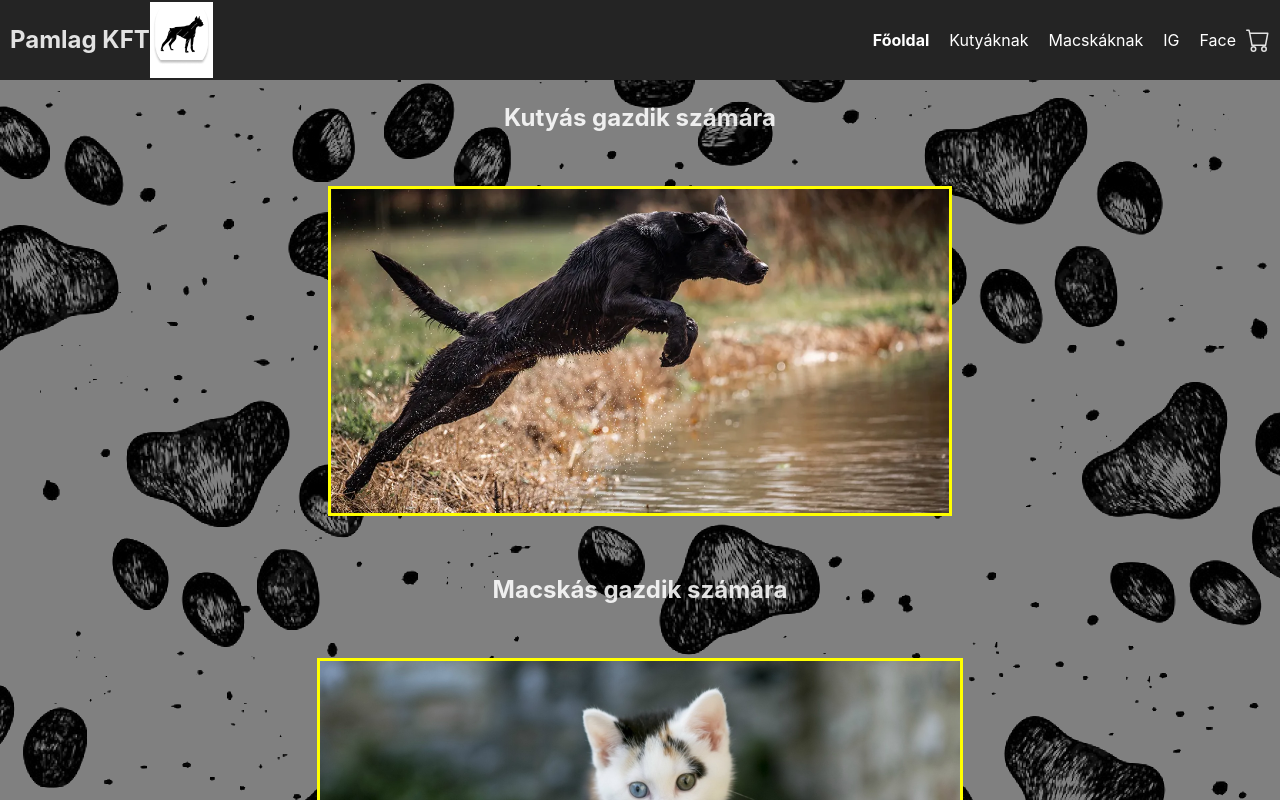
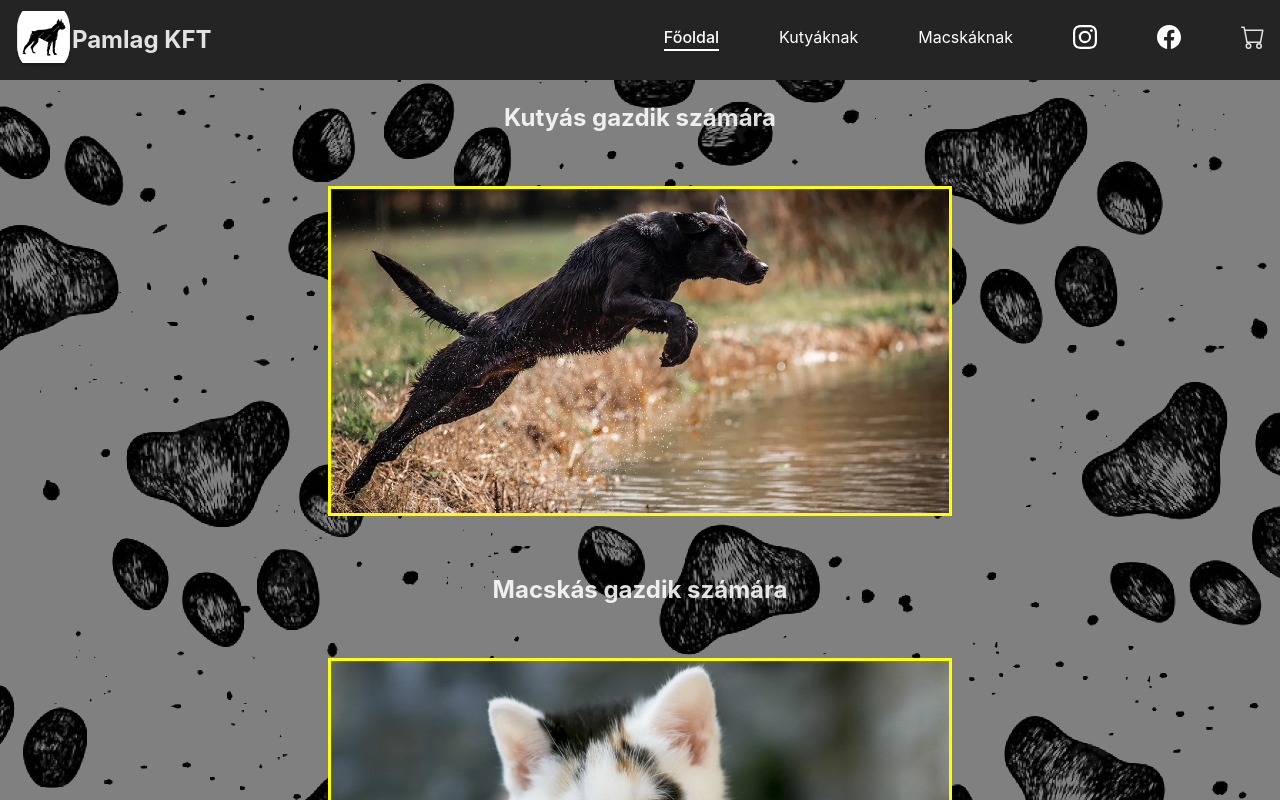
Before and after one commit to davidhorvath2020/PamlagKFT, a React (Vite) app: page / in a window 1280 px wide. Shown: the top 800 px of the page. Built offline with nearby package versions, Linux system fonts and the light colour scheme; no server answers; the database is empty.

Commit message:
Responsibility

```diff
--- a/src/App.css
+++ b/src/App.css
@@ -56,19 +56,19 @@ nav {
   flex-direction: row;
   justify-content: space-between;
   align-items: center;
-  margin: 0 10px 0 10px;
+  margin: 0 15px 0 15px;
 }
 
 .img--Logo {
   max-height: 70px;
   background-blend-mode: color-burn;
-  border: 3px solid white;
-  background-color: white;
+  background-color: transparent;
 }
 
 .nav--leftside {
   display: flex;
   flex-direction: row;
+  align-items: flex-end;
 }
 
 .nav--rightside {
@@ -76,35 +76,96 @@ nav {
   flex-direction: row;
 }
 
-.nav--elements {
-  text-decoration: none;
-  color: white;
-  margin: 0 10px 0 10px;
-  cursor: pointer;
-  transition: all 0.1s ease-in-out;
+.menu-icon {
+  display: none;
 }
 
-
-.nav--elements:hover {
-  font-weight: bolder;
+.nav-elements {
+  z-index: 1;
 }
 
-.BackButton {
-  text-decoration: none;
-  color: white;
+.nav-elements ul {
+  display: flex;
+  justify-content: space-between;
+  list-style-type: none;
 }
 
-.BackButton:hover {
-  font-weight: bold;
+.nav-elements ul li:not(:last-child) {
+  margin-right: 60px;
 }
 
-.nav--cartIcon {
+.nav-elements ul a {
+  font-size: 16px;
+  font-weight: 400;
+  color: white;
+  text-decoration: none;
+}
+
+.nav-elements ul a:hover {
+  font-weight: 500;
+}
+
+.nav-elements ul a.active {
+  color: white;
+  font-weight: 500;
+  position: relative;
+}
+
+.nav-elements ul a.active::after {
+  content: '';
+  position: absolute;
+  bottom: -4px;
+  left: 0;
+  width: 100%;
+  height: 2px;
+  background-color: white;
+}
+
+@media (max-width: 768px) {
+  .nav-elements ul li:not(:last-child) {
+    margin-right: 30px;
+  }
+}
+
+@media (max-width: 600px) {
+  .menu-icon {
+    display: block;
+    cursor: pointer;
+  }
+
+  .nav-elements {
+    position: absolute;
+    right: 0;
+    top: 60px;
+    background-color: #242424;
+    width: 0px;
+    height: calc(100vh - 60px);
+    transition: all 0.3s ease-in;
+    overflow: hidden;
+  }
+
+  .nav-elements.active {
+    width: 270px;
+  }
+
+  .nav-elements ul {
+    display: flex;
+    flex-direction: column;
+  }
+
+  .nav-elements ul li {
+    margin-right: unset;
+    margin-top: 22px;
+  }
+}
+
+.nav-elements--Icon {
   font-size: 1.5em;
 }
 
-.nav--cartIcon:hover {
+.nav-elements--Icon {
   cursor: pointer;
-
+  font-style: italic;
 }
 
 /******************************HOME***********************************/
@@ -132,6 +193,7 @@ nav {
 /******************************KUTYAKNAK***********************************/
 
 .Kutyaknak {
+  margin-top: 70px;
   display: flex;
   flex-direction: column;
   justify-content: center;
@@ -391,11 +453,13 @@ nav {
 .ProductsDetails--Main {
   display: flex;
   flex-direction: row;
+  flex-wrap: wrap;
+  justify-content: center;
   margin: 50px 50px 50px 50px;
 }
 
 .ProductsDetails--LeftSide {
-  width: 50%;
+  width: auto;
   display: flex;
   align-items: center;
   flex-direction: column;
@@ -403,23 +467,37 @@ nav {
 }
 
 .ProductsDetails--RightSide {
-  width: 50%;
-  margin-top: 60px;
+  width: auto;
+  max-width: 700px;
+  margin: auto;
   font-size: 1.2em;
   background-color: #C4C4C4;
   color: black;
   border: 3px solid black;
   display: flex;
   flex-direction: column;
-  align-items: flex-start;
   padding: 20px;
 }
 
 .ProductsDetails--image {
-  max-width: 300px;
+  width: 80%;
+  margin: 20px 0 20px 0;
 }
 
 /******************************CART***********************************/
+
+.shoppingCart--CloseDiv{
+  display: flex;
+  justify-content: flex-end;
+}
+
+.shoppingCart--CloseButton{
+  margin: 10px 30px 0 0;
+}
+
+.shoppingCart--CloseButton:hover {
+  cursor: pointer;
+}
 
 .modal {
   position: fixed;
@@ -443,21 +521,34 @@ nav {
   display: flex;
   flex-direction: column;
   position: relative;
+  border: 3px solid black;
+  background-color: #C4C4C4;
 }
 
 .shoppingCart--products {
   display: flex;
-  flex-wrap: wrap;
   flex-direction: column;
+  /* display: grid; */
   margin: 5px;
+  max-height: 500px;
+  overflow-y: scroll;
+  overflow-x: hidden;
+  padding: 10px;
 }
 
 .shoppingCart--product {
   display: flex;
   flex-direction: row;
+  flex-wrap: wrap;
   margin: 5px;
   width: 100%;
   justify-content: space-between;
+  align-items: center;
+  border: 3px solid black;
+}
+
+.shoppingCart--product div {
+  width: fit-content;
 }
 
 .cart--img {
@@ -466,6 +557,28 @@ nav {
   border-radius: 3px;
 }
 
-/* *{
+.shoppingCart--buttons {
+  display: flex;
+}
+
+.shoppingCart--TotalPrice {
+  display: flex;
+  border-top: 3px solid black;
+  justify-content: flex-end;
+  /* padding: 0 10px 0 0; */
+}
+
+/******************************FOOTER***********************************/
+
+.Footer {
+  display: flex;
+  justify-content: center;
+  align-items: center;
+  height: 40px;
+  font-weight: bold;
+}
+
+/*
+ *{
   border: 1px solid black;
-} */
+}  */
--- a/src/App.jsx
+++ b/src/App.jsx
@@ -26,7 +26,7 @@ function App() {
           <Route path='Kutyáknak/Pórázok' element={<Leash />} />
           <Route path='Kutyáknak/Pórázok/:id' element={<ProductsDetails />} />
 
-          <Route path='/Macskáknak' element={<h1>Soon..</h1>} />
+          <Route path='/Macskáknak' element={<h1>Hamarosan..</h1>} />
 
         </Route>
       </Routes>
--- a/src/compontents/Footer.jsx
+++ b/src/compontents/Footer.jsx
@@ -2,8 +2,8 @@ import React from "react";
 
 export default function Footer() {
     return (
-        <div>
-            footer
+        <div className="Footer">
+            A weboldal kizáróag portfólióoldalnak minősül. A felhasznált képek csak az illusztrációt szolgálják!
         </div>
     )
 }
--- a/src/compontents/Header.jsx
+++ b/src/compontents/Header.jsx
@@ -1,46 +1,67 @@
-import React from "react";
+import React, { useState } from "react";
 import { NavLink } from "react-router-dom";
-import { BsCartFill, BsCart } from "react-icons/bs";
+import { GiHamburgerMenu } from "react-icons/gi";
+import { BsCartFill, BsCart, BsInstagram, BsFacebook } from "react-icons/bs";
 
 export default function Header(props) {
 
-    const activeStyle = {
-        fontWeight: "bold"
+    const [showNavbar, setShowNavbar] = useState(false)
+
+    const handleShowNavbar = () => {
+        setShowNavbar(!showNavbar)
     }
 
     return (
         <header>
             <nav>
                 <div className="nav--leftside">
+                    <img src={"/images/LOGO.png"} className="img--Logo"></img>
                     <h1>Pamlag KFT</h1>
-                    <img src={"/images/LOGO.png"} className="img--Logo"></img>
                 </div>
-                <div className="nav--rightside">
-                    <NavLink
-                        to='/'
-                        className="nav--elements"
-                        style={({ isActive }) => isActive ? activeStyle : null}>
+                <div className="menu-icon" onClick={handleShowNavbar}>
+                    <GiHamburgerMenu />
+                </div>
+                <div className={`nav-elements ${showNavbar && 'active'}`}>
+                    <ul>
+                        <li>
+                            <NavLink to='/'>
                                 Főoldal
                             </NavLink>
-                    <NavLink
-                        to='/Kutyáknak'
-                        className="nav--elements"
-                        style={({ isActive }) => isActive ? activeStyle : null}>
+                        </li>
+                        <li>
+                            <NavLink to='/Kutyáknak'>
                                 Kutyáknak
                             </NavLink>
-                    <NavLink
-                        to='/Macskáknak'
-                        className='nav--elements'
-                        style={({ isActive }) => isActive ? activeStyle : null}>
+                        </li>
+                        <li>
+                            <NavLink to='/Macskáknak'>
                                 Macskáknak
                             </NavLink>
-                    <div className='nav--elements'>IG</div>
-                    <div className='nav--elements'>Face</div>
+                        </li>
+                        <li>
+                            <NavLink
+                                to='https://www.instagram.com/horvathdawid/'>
+                                <BsInstagram
+                                    className='nav-elements--Icon'
+                                />
+                            </NavLink>
+                        </li>
+                        <li>
+                            <NavLink
+                                to='https://www.facebook.com/profile.php?id=100003499556587'
+                                className='nav-elements--Icon'>
+                                <BsFacebook
+                                    className='nav-elements--Icon'
+                                />
+                            </NavLink>
+                        </li>
+                        <li>
                             <BsCart
-                        className="nav--cartIcon"
+                                className='nav-elements--Icon'
                                 onClick={props.handleCart}
                             />
-
+                        </li>
+                    </ul>
                     {/* <BsCartFill/> */}
                 </div>
             </nav>
--- a/src/pages/Home.jsx
+++ b/src/pages/Home.jsx
@@ -36,11 +36,6 @@ export default function Home() {
                 <img src={Home_Cat}
                     className="img--Kutyáknak"></img>
             </Link>
-
-            <h3>
-                Nagy tetű kutyákra specializálódva
-                Megbízható minőség
-            </h3>
         </div>
     )
 }
--- a/src/pages/Kutyáknak/Collar.jsx
+++ b/src/pages/Kutyáknak/Collar.jsx
@@ -2,11 +2,6 @@ import React, { useEffect } from "react";
 import { Link } from "react-router-dom";
 import Termékek from "../../../data/Data";
 import { useLocation } from "react-router-dom";
-
-// import Nyakörvek from "../../../public/images/Nyakörvek/Nyakörvek.png"
-// import Hámok from "../../../public/images/Hámok/Hámok.png"
-// import Pórázok from "../../../public/images/Pórázok/Pórázok.png"
-
 
 export default function Harness() {
 
@@ -35,19 +30,15 @@ export default function Harness() {
                                     <h3 className="content-title2">Nyakörvek: {x.type}</h3>
                                     <p className="content-text2">Mutast a termékeket</p>
                                 </div>
-                                {/* <img src="../src/assets/Hámok/Bőr.png"></img> */}
-                                {/* {x.description} */}
                             </Link>
                         </div>
                     </div>
                 </div >)
         })
 
-
     return (
         <div>
             <h1>Nyakörvek</h1>
-            <Link to='/Kutyáknak' className="BackButton" >Vissza</Link>
             <div className="ElementContainer">
                 {ProductsElements}
             </div >
--- a/src/pages/Kutyáknak/Kutyáknak.jsx
+++ b/src/pages/Kutyáknak/Kutyáknak.jsx
@@ -22,19 +22,6 @@ export default function Kutyaknak() {
 
     return (
         <div className="Kutyaknak">
-
-            <div>
-                <h1>firestore teszt</h1>
-                {/* {productData.map(x => {
-                    return (
-                        <div key = {x.id}>
-                            <h2> {x.type}</h2>
-                            <div>{x.description}</div>
-                        </div>)
-                })} */}
-            </div>
-
-            <Link to='..' className="BackButton">Vissza</Link>
             <div className="LinksContainer">
                 <div className="container">
                     <div className="content">
```
Also changed, not shown: src/compontents/Cart.jsx (+19 -11 lines), src/pages/Kutyáknak/Harness.jsx (+1 -9 lines), src/pages/Kutyáknak/Leash.jsx (+0 -9 lines), src/pages/Kutyáknak/ProductsDetails.jsx (+3 -58 lines), public/images/Home_Cat.jpeg. Lines whose indentation alone changed are shown as unchanged.
